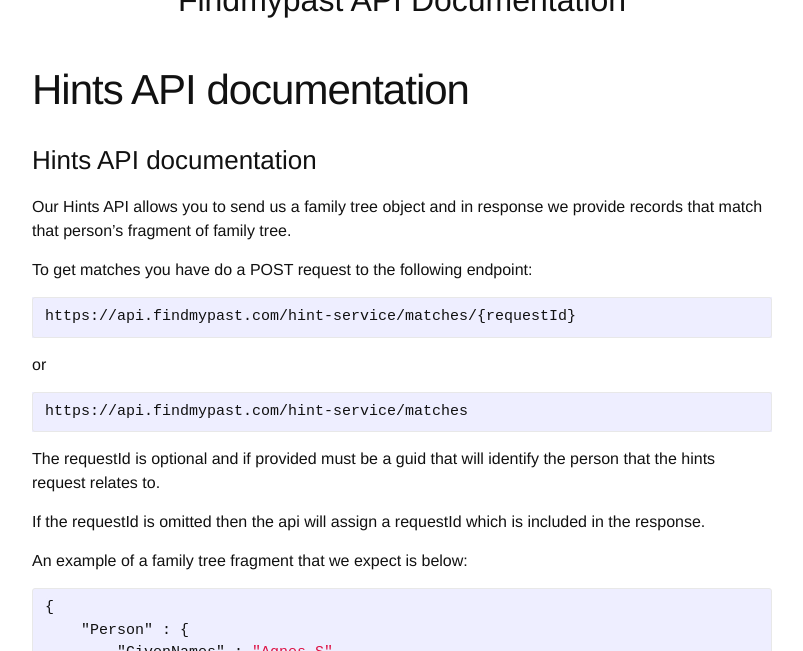
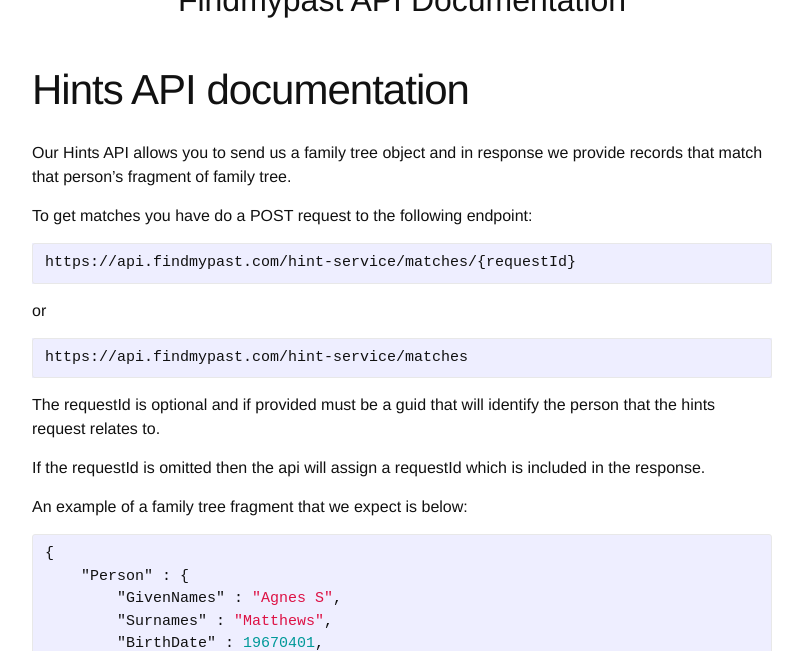
Before and after one commit to findmypast/public_docs, a Jekyll site: the page built from _posts/2016-08-22-hints-api-documentation.markdown, in a window 1280 px wide and 900 px high, cut to the strip 249-900 px from the top of the window. Shown: the whole strip, without its empty margins (238-1041 px from the left). Built offline with Jekyll 4.4.1, drawn with Linux system fonts in a browser that asks for light colours.

Commit message:
removed double title

```diff
--- a/_posts/2016-08-22-hints-api-documentation.markdown
+++ b/_posts/2016-08-22-hints-api-documentation.markdown
@@ -4,8 +4,6 @@
 date:   2016-08-22 14:01:18 +0100
 categories: jekyll update
 ---
-
-### Hints API documentation
 
 Our Hints API allows you to send us a family tree object and in response we provide records that match that person's fragment of family tree.
 
```
